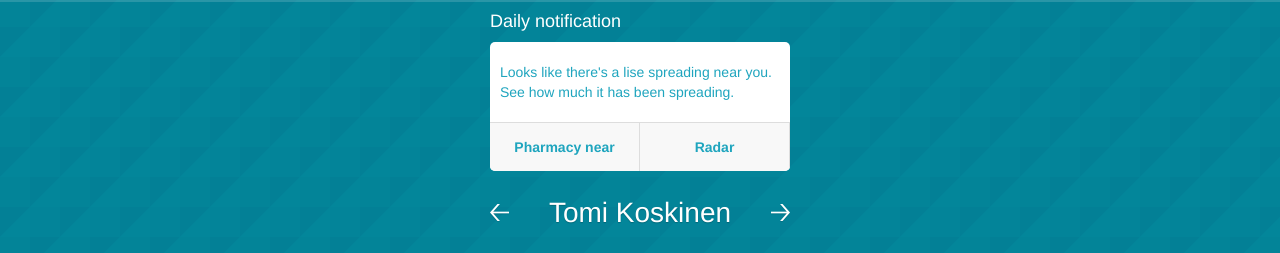
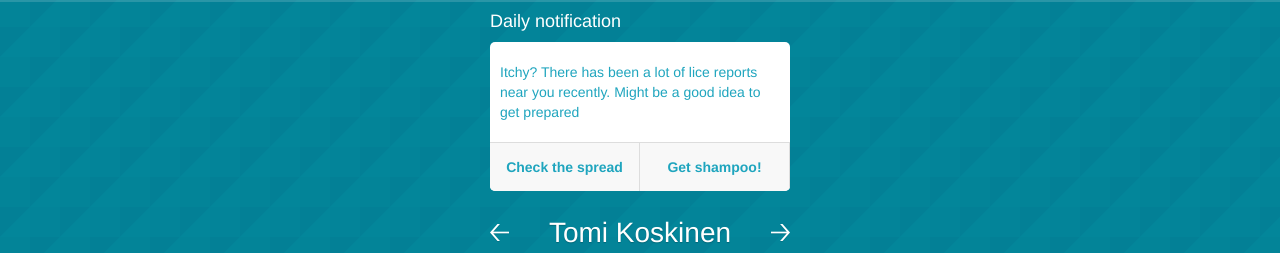
Before and after one commit to avaus/sap-healthapp, a website: page index.html in a window 1280 px wide. Shown: the part 63-316 px from the top of the page. Drawn offline with Linux system fonts and the light colour scheme.

Commit message:
recommendation copy

```diff
--- a/index.html
+++ b/index.html
@@ -31,9 +31,9 @@
 		<section id="app-content" class="container" data-id="0">
 			<h4>Daily notification</h4>
 			<div class="recommendations">
-				<p>Looks like there's a lise spreading near you. See how much it has been spreading.</p>
-				<a href="#">Pharmacy near</a>
-				<a href="map.html">Radar</a>
+				<p>Itchy? There has been a lot of lice reports near you recently. Might be a good idea to get prepared</p>
+				<a href="map.html">Check the spread</a>
+				<a href="">Get shampoo!</a>
 			</div>
 
 			<section id="controls">
```
